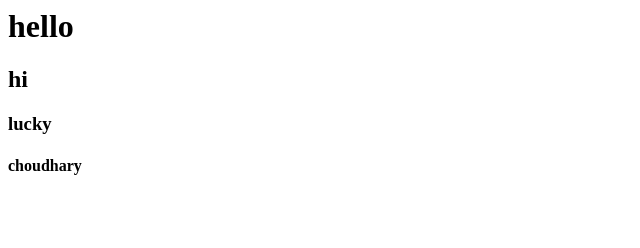
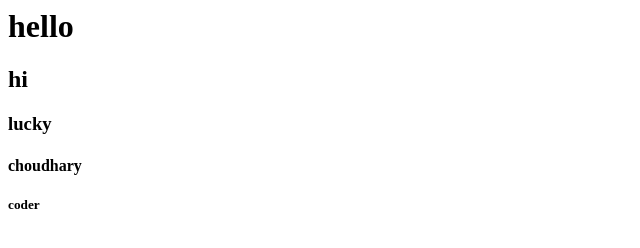
Before and after one commit to lucky9219/first-rep, a plain HTML site: page index.html in a window 1280 px wide. Shown: the full height of the page, 0-640 px from the left. Drawn offline with Linux system fonts and the light colour scheme.

Commit message:
via diff folder:

```diff
--- a/index.html
+++ b/index.html
@@ -3,4 +3,5 @@
 <h2>hi<h2>
 <h3>lucky</h3>
 <h4>choudhary</h4>
+<h5>coder</h5>
 </html>
```
